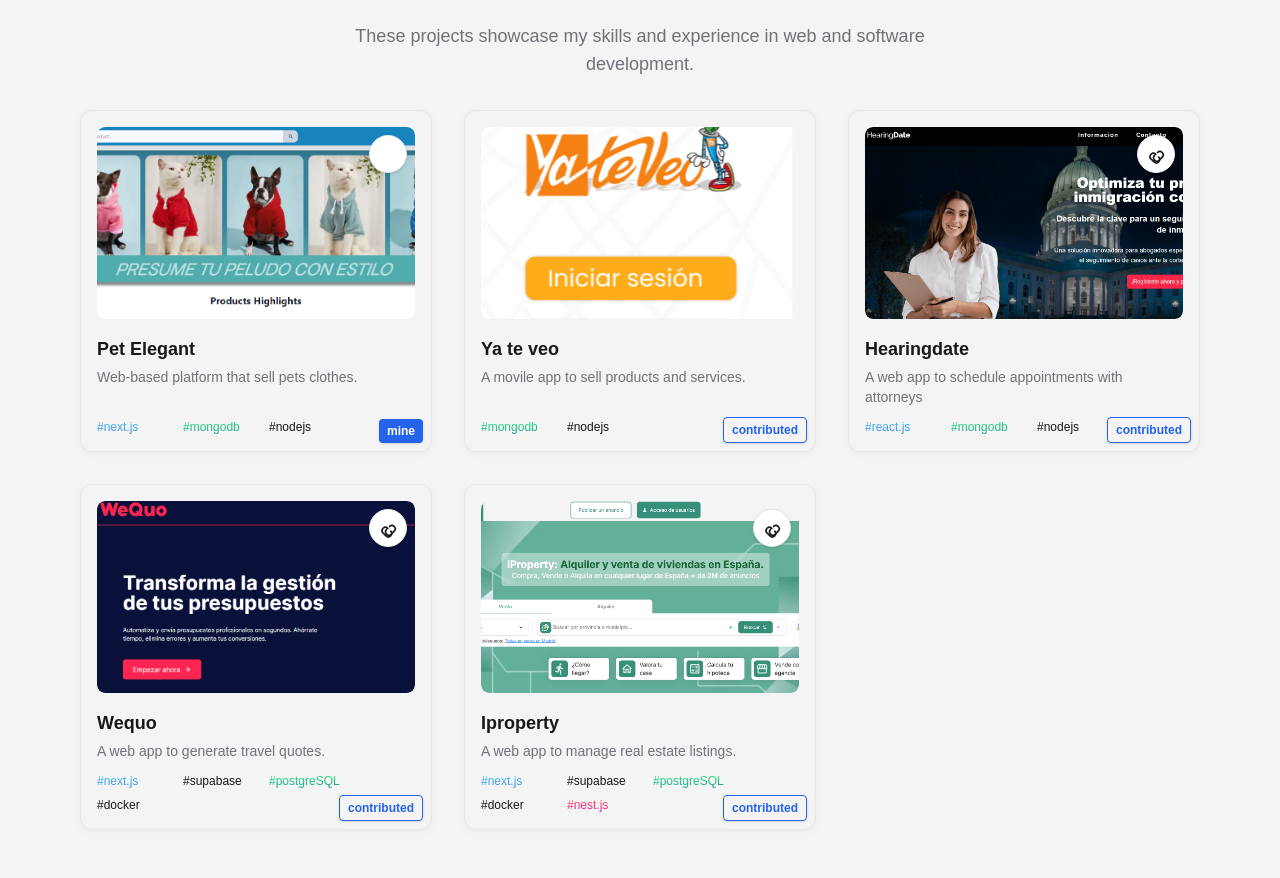
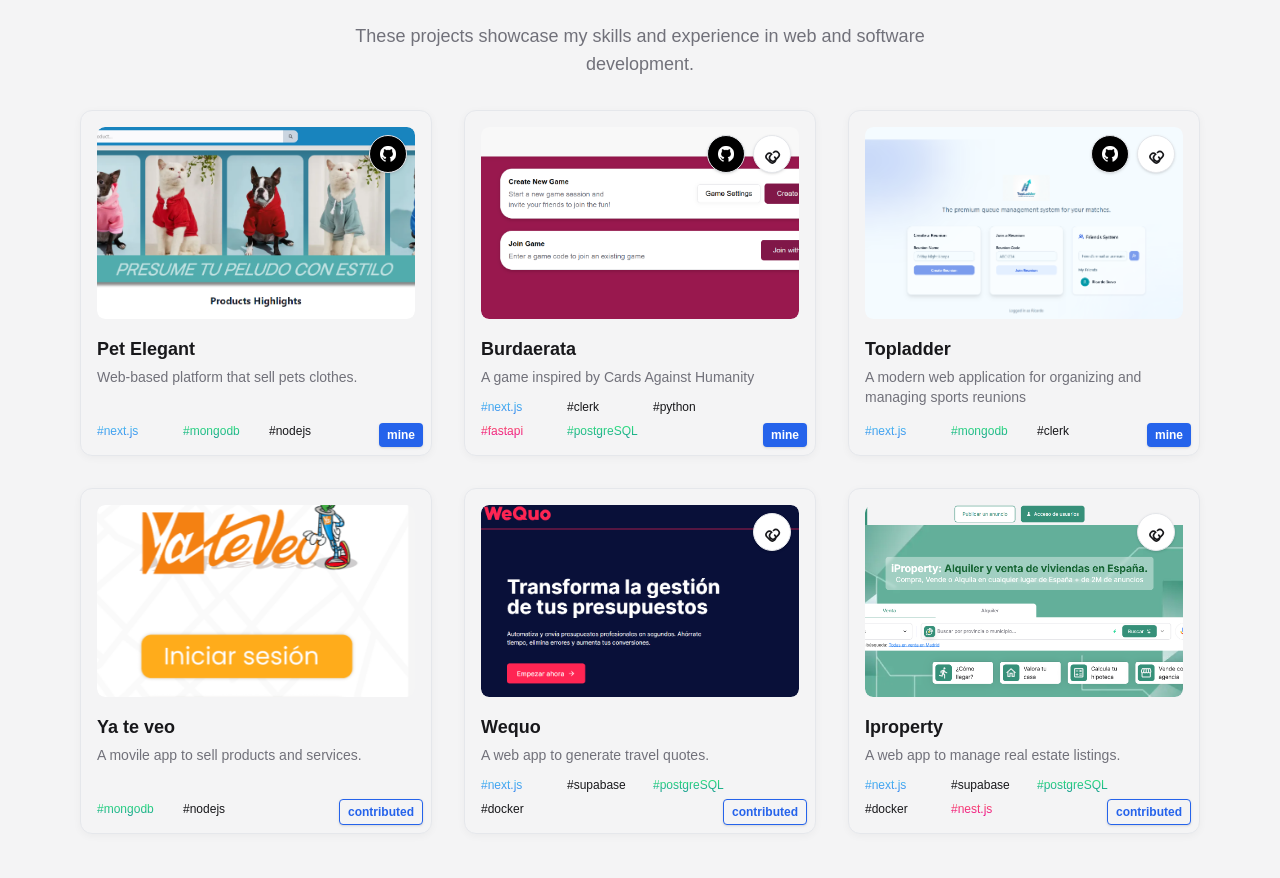
Before and after one commit to RicardoBravo92/Portfolio, a React (Vite) app: page / in a window 1280 px wide. Shown: the part 7230-8108 px from the top of the page. Built offline with nearby package versions, Linux system fonts and the light colour scheme.

Commit message:
Refactor code structure for improved readability and maintainability

```diff
--- a/src/assets/index.js
+++ b/src/assets/index.js
@@ -41,6 +41,8 @@ import pet from './pet.png';
 import hearingdate from './hearingdate.png';
 import wequo from './Wequo.png';
 import ipropertyProy from './ipropertyProy.png';
+import topladder from './topladder.png';
+import burdaerata from './burdaerata.png';
 import urbelogo from './urbelogo.jpg';
 
 export {
@@ -81,6 +83,8 @@ export {
   expo,
   hearingdate,
   wequo,
+  topladder,
+  burdaerata,
   ipropertyProy,
   aythen,
   crestalink,
--- a/src/components/Works.jsx
+++ b/src/components/Works.jsx
@@ -26,7 +26,7 @@ const ProjectCard = ({
           {source_code_link && (
             <button
               onClick={() => window.open(source_code_link, '_blank')}
-              className='bg-primary border border-secondary/40 rounded-full p-2 shadow hover:bg-accent hover:text-white transition'
+              className='bg-black border border-secondary/40 rounded-full p-2 shadow hover:bg-accent hover:text-white transition'
               aria-label={t('works.viewSource')}
             >
               <img src={github} alt='source code' className='w-5 h-5' />
--- a/src/constants/index.js
+++ b/src/constants/index.js
@@ -21,6 +21,8 @@ import {
   aythen,
   crestalink,
   urbelogo,
+  burdaerata,
+  topladder,
 } from '../assets';
 
 export const navLinks = [
@@ -287,6 +289,56 @@ const projects = [
     badge: 'mine',
   },
   {
+    name: 'Burdaerata',
+    description: 'A game inspired by Cards Against Humanity',
+    tags: [
+      {
+        name: 'next.js',
+        color: 'blue-text-gradient',
+      },
+      {
+        name: 'clerk',
+        color: 'yellow-text-gradient',
+      },
+      {
+        name: 'python',
+        color: 'yellow-text-gradient',
+      },
+      { name: 'fastapi', color: 'pink-text-gradient' },
+      {
+        name: 'postgreSQL',
+        color: 'green-text-gradient',
+      },
+    ],
+    image: burdaerata,
+    weblink: 'https://burdaerata.vercel.app/',
+    source_code_link: 'https://github.com/RicardoBravo92/Burdaerata',
+    badge: 'mine',
+  },
+  {
+    name: 'Topladder',
+    description:
+      'A modern web application for organizing and managing sports reunions',
+    tags: [
+      {
+        name: 'next.js',
+        color: 'blue-text-gradient',
+      },
+      {
+        name: 'mongodb',
+        color: 'green-text-gradient',
+      },
+      {
+        name: 'clerk',
+        color: 'yellow-text-gradient',
+      },
+    ],
+    image: topladder,
+    weblink: 'https://topladder.vercel.app',
+    source_code_link: 'https://github.com/RicardoBravo92/topladder',
+    badge: 'mine',
+  },
+  {
     name: 'Ya te veo',
     description: 'A movile app to sell products and services.',
     tags: [
@@ -300,27 +352,6 @@ const projects = [
       },
     ],
     image: yateveo,
-    badge: 'contributed',
-  },
-  {
-    name: 'Hearingdate',
-    description: 'A web app to schedule appointments with attorneys',
-    tags: [
-      {
-        name: 'react.js',
-        color: 'blue-text-gradient',
-      },
-      {
-        name: 'mongodb',
-        color: 'green-text-gradient',
-      },
-      {
-        name: 'nodejs',
-        color: 'yellow-text-gradient',
-      },
-    ],
-    image: hearingdate,
-    weblink: 'https://hearingdate.app',
     badge: 'contributed',
   },
   {
```
Also changed, not shown: src/assets/burdaerata.png (added), src/assets/topladder.png (added).
